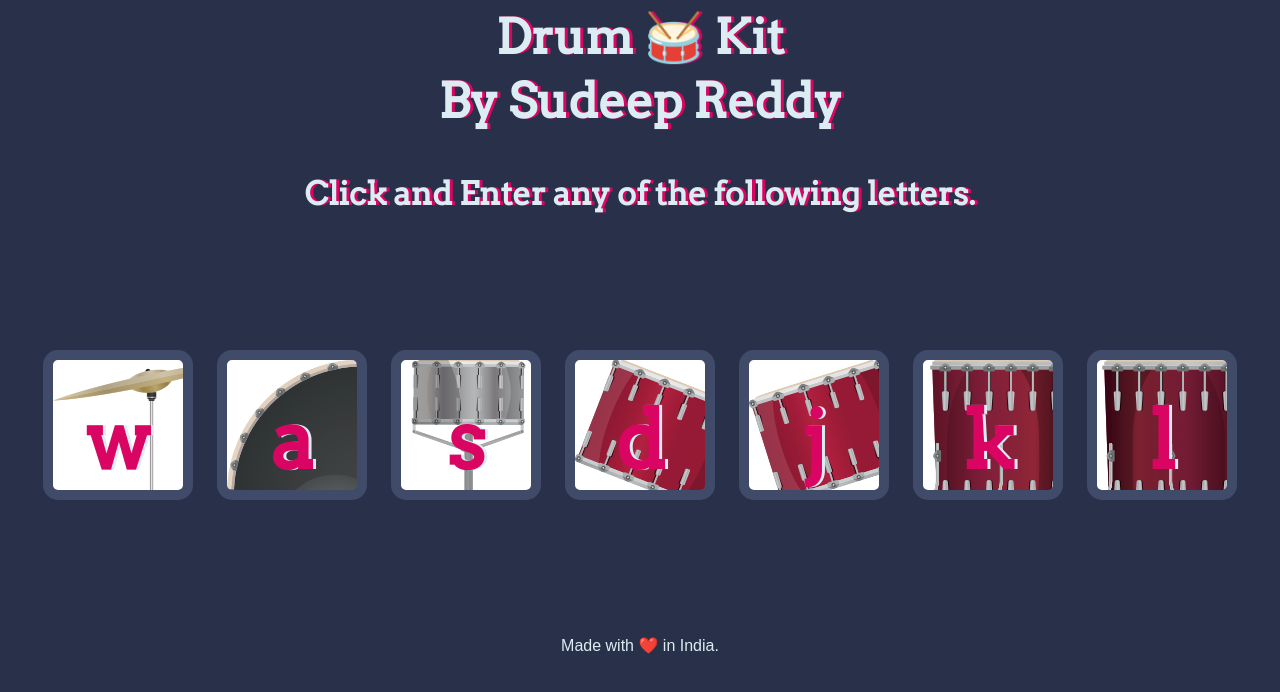
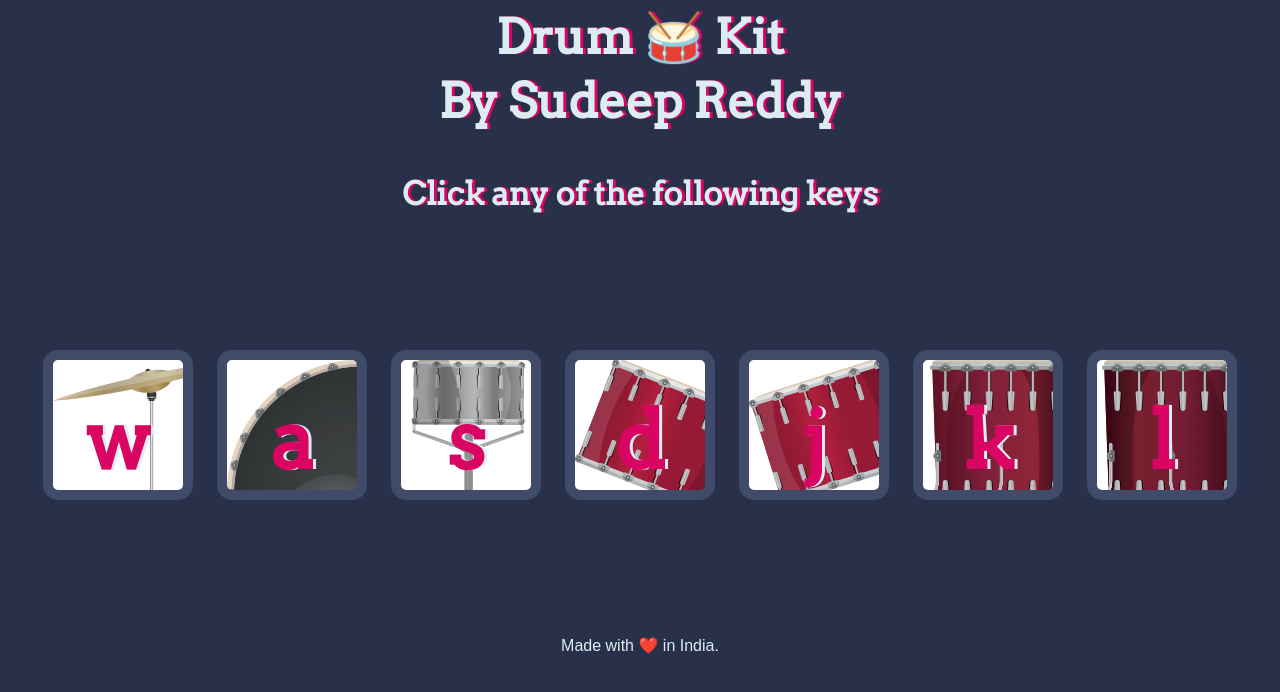
Before and after one commit to vsudeepreddy33/Drums, a plain HTML site: page index.html in a window 1280 px wide. Drawn offline with Linux system fonts and the light colour scheme.

Commit message:
Update index.html

```diff
--- a/index.html
+++ b/index.html
@@ -12,7 +12,7 @@
 
   <h1 id="title">Drum 🥁 Kit</h1>
   <h1>By Sudeep Reddy</h1>
-  <h4>Click and Enter any of the following letters.</h4>
+  <h4>Click any of the following keys </h4>
   <div class="set">
     <button class="w drum">w</button>
     <button class="a drum">a</button>
```
